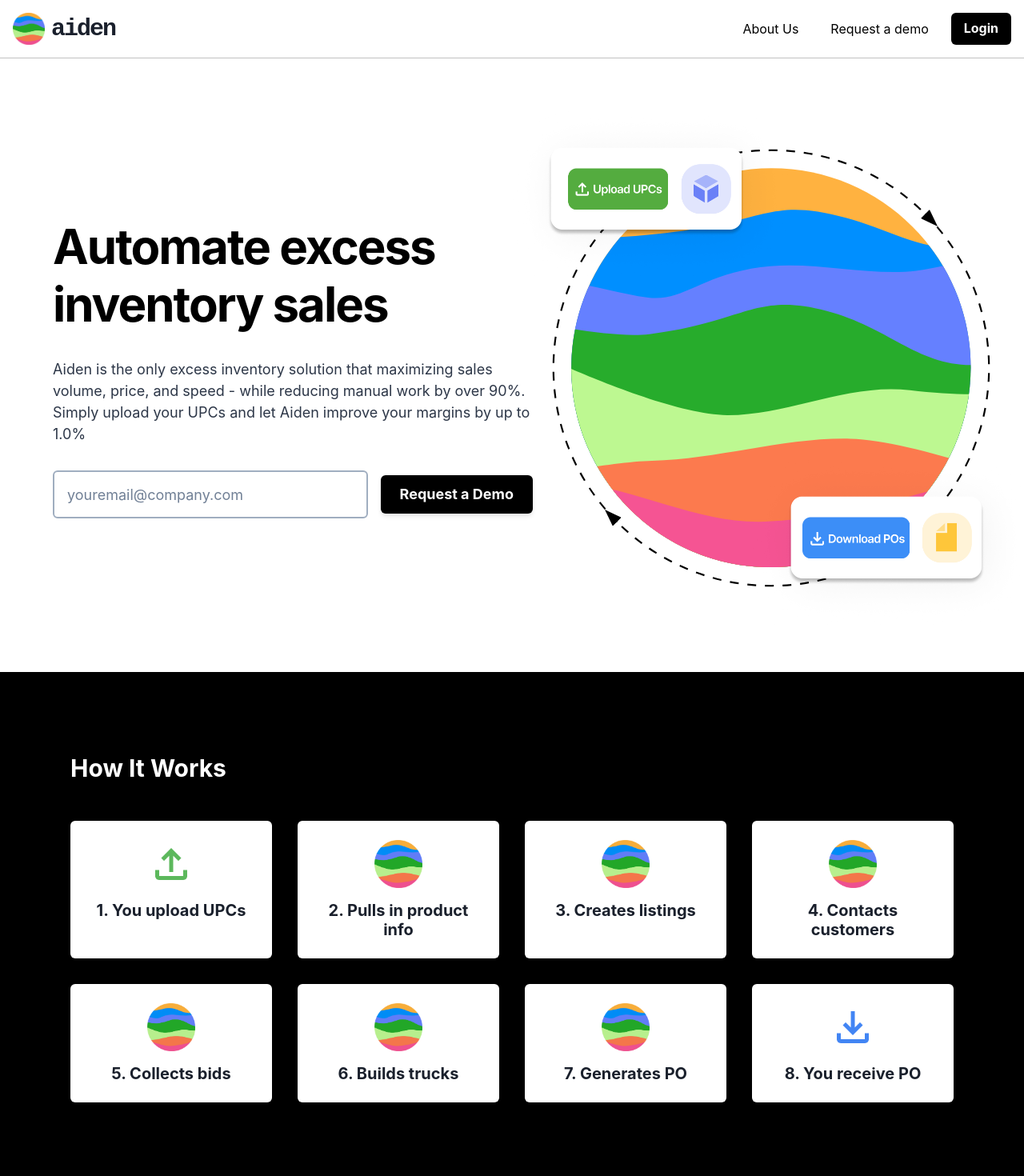
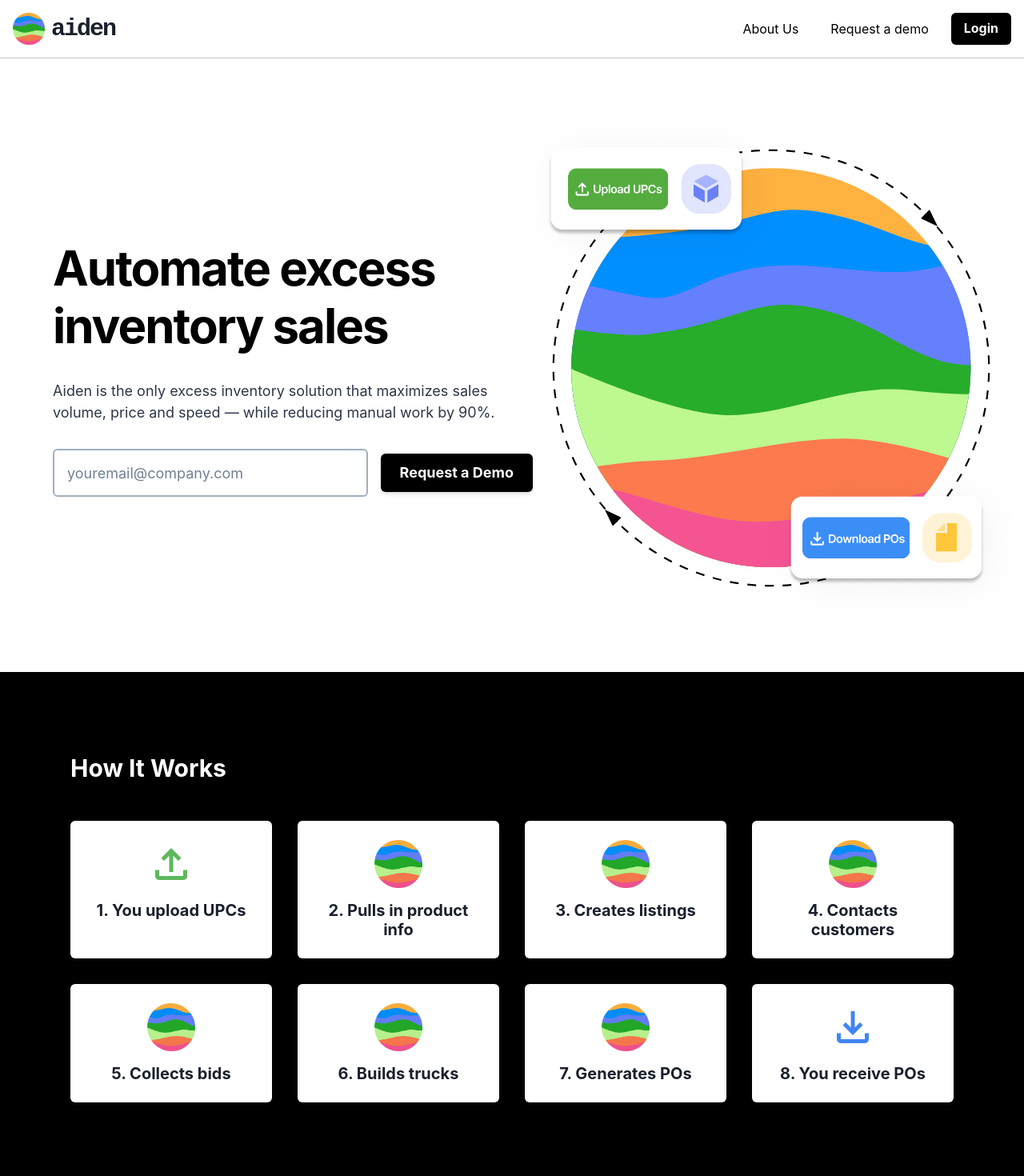
Before and after one commit to dannymansilla/pallet, a React (Create React App) app in the folder frontend/: page / in a window 1280 px wide. Shown: the top 1470 px of the page at 80% size. Built offline with nearby package versions, Linux system fonts and the light colour scheme.

Commit message:
updates landing copy

```diff
--- a/frontend/src/pages/LandingPage.js
+++ b/frontend/src/pages/LandingPage.js
@@ -57,11 +57,11 @@
       icon: aidenlogo,
     },
     {
-      title: '7. Generates PO',
+      title: '7. Generates POs',
       icon: aidenlogo,
     },
     {
-      title: '8. You receive PO',
+      title: '8. You receive POs',
       icon: download_icon,
     },
   ];
@@ -234,7 +234,7 @@
               Automate excess inventory sales
             </Heading>
             <Text fontSize={{ base: 'md', md: 'lg' }} color="gray.700">
-              Aiden is the only excess inventory solution that maximizing sales volume, price, and speed - while reducing manual work by over 90%. Simply upload your UPCs and let Aiden improve your margins by up to 1.0%
+            Aiden is the only excess inventory solution that maximizes sales volume, price and speed — while reducing manual work by 90%.
             </Text>
             <Box width="100%">
               <Flex
@@ -325,7 +325,7 @@
                 image: second_feature,
               },
               {
-                title: 'Waste less and improve margins by up to 1%',
+                title: 'Improve margins by up to 1%',
                 description: 'By maximizing sales volume, price and speed, Aiden cuts your carrying costs, reduces waste and increases revenue - resulting in a margin improvement of up to 1%. Let Aiden automatically save you millions.',
                 image: third_feature,
               },
```
